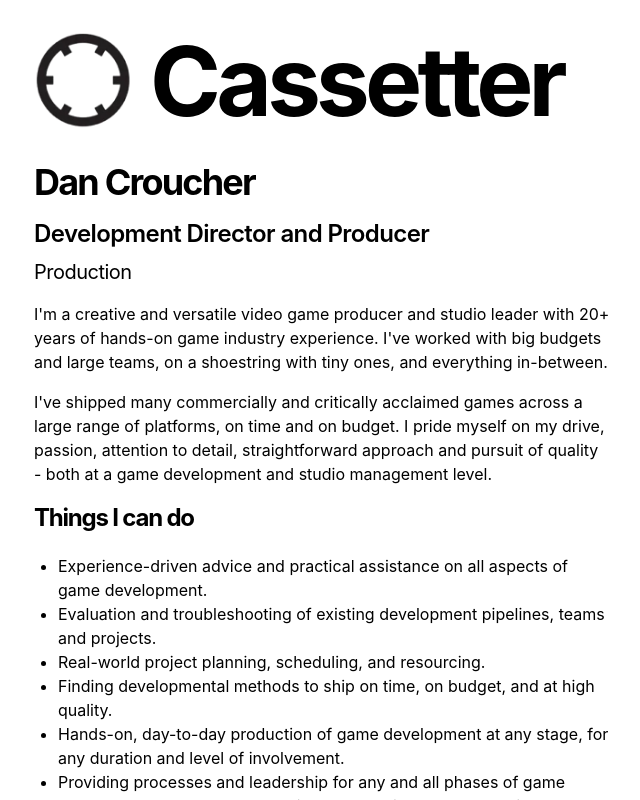
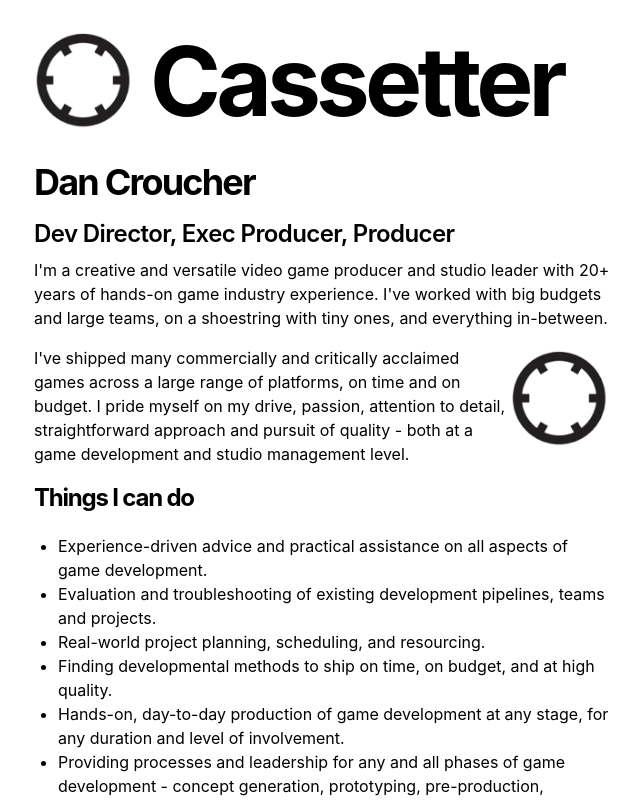
Before and after one commit to dancroucher/cassetter, a Next.js app: page /danCroucher in a window 1280 px wide. Shown: the top 800 px of the page, without its empty margins (318-958 px from the left). Built offline with nearby package versions, Linux system fonts and the light colour scheme.

Commit message:
Update page.tsx

```diff
--- a/app/danCroucher/page.tsx
+++ b/app/danCroucher/page.tsx
@@ -1,6 +1,6 @@
 import Image from 'next/image'
 import logoPic from 'app/components/images/logo.png'
-
+import danCroucherPic from 'app/components/images/logo.png'
 
 export default function DanCroucher() {
   return (
@@ -16,14 +16,19 @@ export default function DanCroucher() {
         <h1 className="text-8xl font-bold tracking-tighter"><a href="./">Cassetter</a></h1>
         </div>
       <h2 className="mb-4 text-4xl font-bold tracking-tighter">Dan Croucher</h2>
-      <h3 className="mb-2 text-2xl font-semibold tracking-tight">Development Director and Producer</h3>
-      <h4 className="mb-4 text-xl tracking-tight">Production</h4>
-
+      <h3 className="mb-2 text-2xl font-semibold tracking-tight">Dev Director, Exec Producer, Producer</h3>
       <p className="prose mb-4">
-      I'm a creative and versatile video game producer and studio leader with 20+ years of hands-on game industry experience. I've worked with big budgets and large teams, on a shoestring with tiny ones, and everything in-between.
+        I'm a creative and versatile video game producer and studio leader with 20+ years of hands-on game industry experience. I've worked with big budgets and large teams, on a shoestring with tiny ones, and everything in-between.
+        <Image
+            src={danCroucherPic}
+            width={100}
+            height={100}
+            alt="Logo"
+            className="float-right mr-4"
+          />
       </p>
       <p className="prose mb-4">
-      I've shipped many commercially and critically acclaimed games across a large range of platforms, on time and on budget. I pride myself on my drive, passion, attention to detail, straightforward approach and pursuit of quality - both at a game development and studio management level.
+        I've shipped many commercially and critically acclaimed games across a large range of platforms, on time and on budget. I pride myself on my drive, passion, attention to detail, straightforward approach and pursuit of quality - both at a game development and studio management level.
       </p>
 
       <h3 className="mb-4 text-2xl font-bold tracking-tighter">Things I can do</h3>
```
